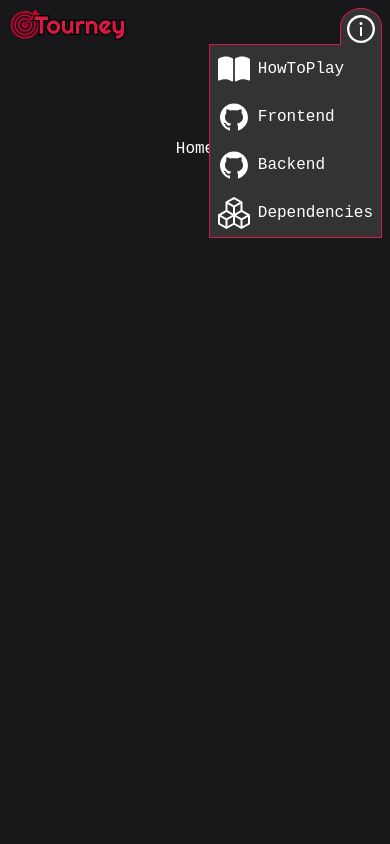
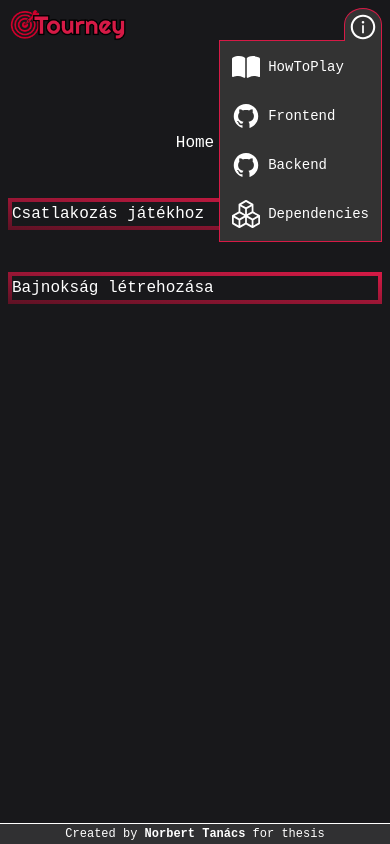
Before and after one commit to RektCat/tourney-frontend, a React (Vite) app in the folder tourney-frontend/: page / in a window 390 px wide. Both pictures are taken after a click on the button 361 px from the left and 26 px from the top of the page. Built offline with nearby package versions, Linux system fonts and the light colour scheme.

Commit message:
footer & clickawaylistener

```diff
--- a/tourney-frontend/index.html
+++ b/tourney-frontend/index.html
@@ -4,7 +4,7 @@
     <meta charset="UTF-8" />
     <link rel="icon" type="image/svg+xml" href="/Tourney-Logo.ico" />
     <meta name="viewport" content="width=device-width, initial-scale=1.0" />
-    <title>Vite + React</title>
+    <title>Tourney</title>
   </head>
   <body>
     <div id="root"></div>
--- a/tourney-frontend/package.json
+++ b/tourney-frontend/package.json
@@ -24,6 +24,8 @@
     "@vitejs/plugin-react": "^2.2.0",
     "autoprefixer": "^10.4.13",
     "postcss": "^8.4.19",
+    "prettier": "^2.8.1",
+    "prettier-plugin-tailwindcss": "^0.2.1",
     "tailwindcss": "^3.2.4",
     "vite": "^3.2.3"
   }
--- /dev/null
+++ b/tourney-frontend/prettier.config.cjs
@@ -0,0 +1,3 @@
+module.exports = {
+  plugins: [require("prettier-plugin-tailwindcss")],
+};
--- a/tourney-frontend/src/components/Header/Header.jsx
+++ b/tourney-frontend/src/components/Header/Header.jsx
@@ -10,22 +10,41 @@ import BookOpenIcon from "../Icons/BookOpenIcon";
 
 function Header() {
   return (
-    <nav className="flex justify-between pt-2 px-2">
+    <nav className="flex justify-between px-2 pt-2">
       <Link to="/" replace>
-        <img src="/Tourney-Darts.png" className="w-[120px] md:w-[200px] transition-all" />
+        <img
+          src="/Tourney-Darts.png"
+          className="w-[120px] transition-all md:w-[200px]"
+        />
       </Link>
       <DropDown>
         <a href="#">
-          <TextWithIcon logo={<BookOpenIcon fill="white" className="w-[2rem] h-[2rem]" />}>HowToPlay</TextWithIcon>
+          <TextWithIcon
+            logo={<BookOpenIcon fill="white" className="h-[2em] w-[2em]" />}
+          >
+            HowToPlay
+          </TextWithIcon>
         </a>
         <a href="#">
-          <TextWithIcon logo={<GithubLogo fill="white" className="w-[2rem] h-[2rem]" />}>Frontend</TextWithIcon>
+          <TextWithIcon
+            logo={<GithubLogo fill="white" className="h-[2em] w-[2em]" />}
+          >
+            Frontend
+          </TextWithIcon>
         </a>
         <a href="#">
-          <TextWithIcon logo={<GithubLogo fill="white" className="w-[2rem] h-[2rem]" />}>Backend</TextWithIcon>
+          <TextWithIcon
+            logo={<GithubLogo fill="white" className="h-[2em] w-[2em]" />}
+          >
+            Backend
+          </TextWithIcon>
         </a>
         <a href="#">
-          <TextWithIcon logo={<DependencyIcon fill="white" className="w-[2rem] h-[2rem]" />}>Dependencies</TextWithIcon>
+          <TextWithIcon
+            logo={<DependencyIcon fill="white" className="h-[2em] w-[2em]" />}
+          >
+            Dependencies
+          </TextWithIcon>
         </a>
       </DropDown>
     </nav>
@@ -35,9 +54,17 @@ function Header() {
 const DropDown = ({ children }) => {
   const [open, setOpen] = useState(false);
   const animId = useRef(nextId());
+  const elementRoot = useRef();
+
+  const clickAway = (e) => {
+    if (!elementRoot.current.contains(e.target)) {
+      setOpen(false);
+    }
+  };
 
   useEffect(() => {
     if (open) {
+      window.addEventListener("click", clickAway);
       anime({
         targets: `#${animId.current}`,
         begin: function () {
@@ -59,26 +86,47 @@ const DropDown = ({ children }) => {
           toggleDisplay(false, animId.current);
         },
       });
+      window.removeEventListener("click", clickAway);
     }
+
+    return () => {
+      window.removeEventListener("click", clickAway);
+    };
   }, [open]);
 
   return (
-    <ul className="relative isolate">
+    <ul
+      ref={elementRoot}
+      className="relative isolate z-50 text-sm md:text-base"
+    >
       <li className="text-right">
         <button
           className={
-            "p-1 pb-0 rounded-t-[50%] border border-b-0 transition-colors duration-500 ease-[cubic-bezier(0.11, 0, 0.5, 0)] " +
-            (open ? "bg-secondary border-accent" : "bg-transparent border-transparent")
+            "ease-[cubic-bezier(0.11, 0, 0.5, 0)] group rounded-t-[50%] border border-b-0 p-1 pb-0 transition-all duration-500 " +
+            (open
+              ? "border-accent bg-secondary"
+              : "border-transparent bg-transparent")
           }
           onClick={() => setOpen((prev) => !prev)}
         >
-          <InfoIcon fill="white" className="w-[2rem] h-[2rem]" />
+          <InfoIcon
+            fill="white"
+            className="h-[2em] w-[2em] transition-transform group-active:scale-90"
+          />
         </button>
       </li>
-      <li id={animId.current} className={"-z-10 absolute right-0 top-[36px] opacity-0 origin-top-right border border-accent"}>
+      <li
+        id={animId.current}
+        className={
+          "absolute right-0 top-[32px] -z-10 origin-top-right border border-accent opacity-0 md:top-[36px]"
+        }
+      >
         <ul className="bg-secondary p-2">
           {children.map((element, i) => (
-            <li className="mb-4 last-of-type:mb-0" key={i}>
+            <li
+              className="mb-3 border-b border-transparent p-1 last-of-type:mb-0 hover:border-accent"
+              key={i}
+            >
               {element}
             </li>
           ))}
@@ -90,7 +138,7 @@ const DropDown = ({ children }) => {
 
 const TextWithIcon = ({ logo, children }) => {
   return (
-    <span className="flex gap-2 items-center">
+    <span className="flex items-center gap-2">
       {logo}
       <span>{children}</span>
     </span>
--- a/tourney-frontend/src/pages/Home.jsx
+++ b/tourney-frontend/src/pages/Home.jsx
@@ -1,7 +1,22 @@
+import { Link } from "react-router-dom";
+
 function Home() {
   return (
-    <div className="flex flex-col pt-[10vh] items-center">
+    <div className="flex flex-col items-center gap-[5vh] px-2 pt-[10vh]">
       <h2>Home</h2>
+      <Link to="#" className="w-full max-w-[650px]">
+        <div className="bg-gradient-to-tr from-primary/70 to-accent p-1">
+          <div className=" bg-gray-900">Csatlakozás játékhoz</div>
+        </div>
+      </Link>
+      <Link to="#" className="w-full max-w-[650px]">
+        <div className="bg-gradient-to-tr from-primary/70 to-accent p-1">
+          <div className=" bg-gray-900">Bajnokság létrehozása</div>
+        </div>
+      </Link>
+      <footer className="absolute bottom-0 w-full border-t border-t-white bg-white/10 py-[2px] text-center text-xs">
+        Created by <b>Norbert Tanács</b> for thesis
+      </footer>
     </div>
   );
 }
```
Also changed, not shown: 1 other file (tests, documents, lock files or other folders).
